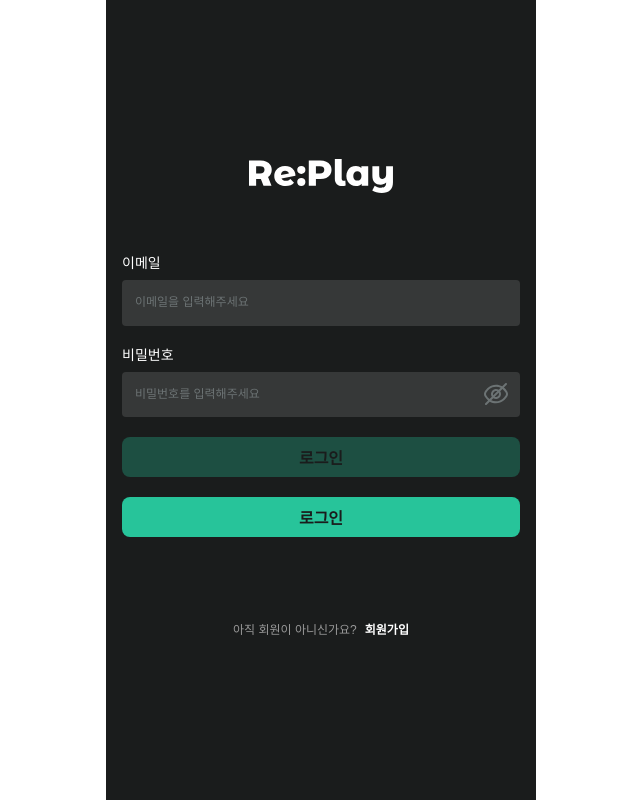
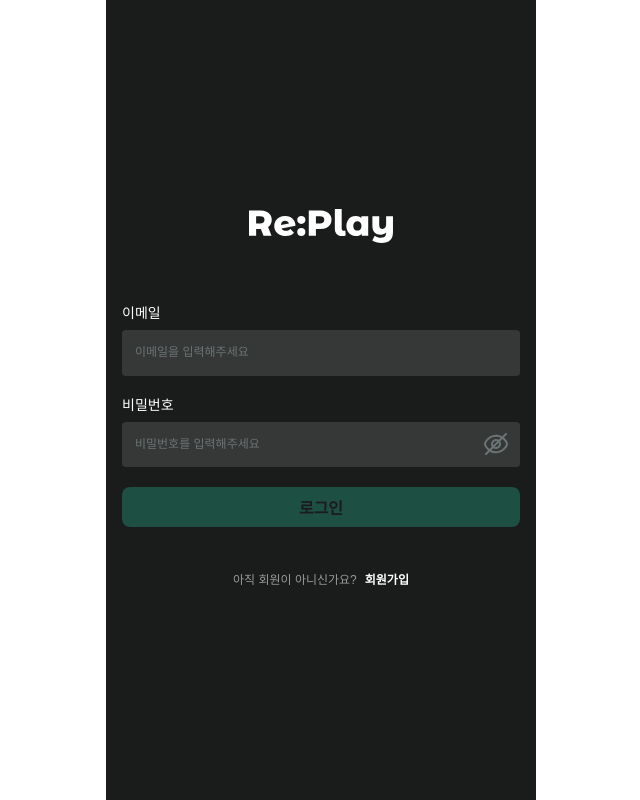
Before and after one commit to Dev-FE-3/toy-project3-team2, a React (Vite) app: page /login in a window 1280 px wide. Shown: the whole page, without its empty margins (319-959 px from the left). Built offline with nearby package versions, Linux system fonts and the light colour scheme; no server answers.

Commit message:
Fix: 로그인 버튼 중복 제거

```diff
--- a/src/pages/Login.tsx
+++ b/src/pages/Login.tsx
@@ -96,9 +96,6 @@ const Login = () => {
             로그인
           </Button>
         </form>
-        <Button type="submit" variant="full" className="mt-5 mb-10">
-          로그인
-        </Button>
 
         <div className="mt-10 text-center">
           <span className="mr-2 text-sub text-font-muted">아직 회원이 아니신가요?</span>
```
